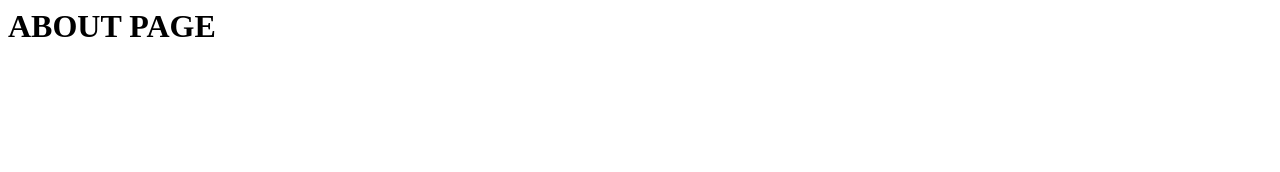
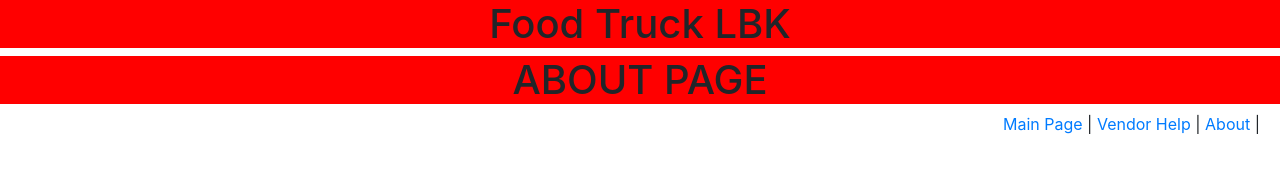
Before and after one commit to MattCoston/ACA_JS211, a plain HTML site: page CP3/About.html in a window 1280 px wide. Drawn offline with nearby package versions, Linux system fonts and the light colour scheme.

Commit message:
Worked on CheckPoint 2 and 3 today

```diff
--- a/CP3/About.html
+++ b/CP3/About.html
@@ -1 +1,19 @@
+<!DOCTYPE html>
+<html lang="en">
+<head>
+    <meta charset="UTF-8">
+    <meta name="viewport" content="width=device-width, initial-scale=1.0">
+    <link rel="stylesheet" href="https://stackpath.bootstrapcdn.com/bootstrap/4.5.2/css/bootstrap.min.css" integrity="sha384-JcKb8q3iqJ61gNV9KGb8thSsNjpSL0n8PARn9HuZOnIxN0hoP+VmmDGMN5t9UJ0Z" crossorigin="anonymous">
+    <link rel="stylesheet" href="main.css">
+    <title>Document</title>
+</head>
+<body>
+    <h1>Food Truck LBK</h1>
 <h1>ABOUT PAGE</h1>
+<nav>
+        <a href="/index.html">Main Page</a> |
+  <a href="/VendorHelp.html">Vendor Help</a> |
+  <a href="/About.html">About</a> |
+    </nav>
+</body>
+</html>
--- a/CP3/VendorHelp.html
+++ b/CP3/VendorHelp.html
@@ -1 +1,19 @@
+<!DOCTYPE html>
+<html lang="en">
+<head>
+    <meta charset="UTF-8">
+    <meta name="viewport" content="width=device-width, initial-scale=1.0">
+    <link rel="stylesheet" href="https://stackpath.bootstrapcdn.com/bootstrap/4.5.2/css/bootstrap.min.css" integrity="sha384-JcKb8q3iqJ61gNV9KGb8thSsNjpSL0n8PARn9HuZOnIxN0hoP+VmmDGMN5t9UJ0Z" crossorigin="anonymous">
+    <link rel="stylesheet" href="main.css">
+    <title>Document</title>
+</head>
+<body>
+    <h1>Food Truck LBK</h1>
 <h1>VENDOR HELP PAGE</h1>
+<nav>
+        <a href="/index.html">Main Page</a> |
+  <a href="/VendorHelp.html">Vendor Help</a> |
+  <a href="/About.html">About</a> |
+    </nav>
+</body>
+</html>
--- a/CP3/main.css
+++ b/CP3/main.css
@@ -3,7 +3,7 @@ h1 {
     text-align: center
 }
 
-nav {
+ nav {
     text-align: right;
     padding-bottom: 25px;
     margin-right: 20px
```
Also changed, not shown: CP3/VendorLogIn.html (+18 -0 lines).
